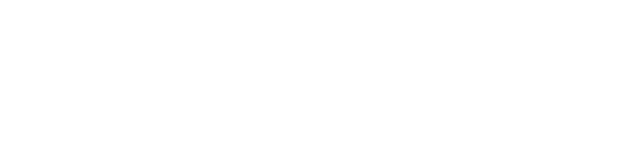
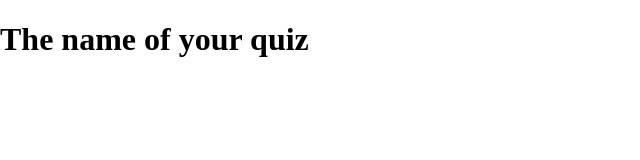
Before and after one commit to mandyalber/quiz-app, a plain HTML site: page index.html in a window 1280 px wide. Shown: the whole page, without its empty margins (0-640 px from the left). Drawn offline with nearby package versions, Linux system fonts and the light colour scheme.

Commit message:
Adding h1

```diff
--- a/index.html
+++ b/index.html
@@ -12,7 +12,9 @@
 </head>
 
 <body>
-  <header></header>
+  <header>
+    <h1>The name of your quiz</h1>
+  </header>
   <main></main>
   <script src="https://code.jquery.com/jquery-3.4.1.slim.js" crossorigin="anonymous"></script>
   <script src="app.js"></script>
```
